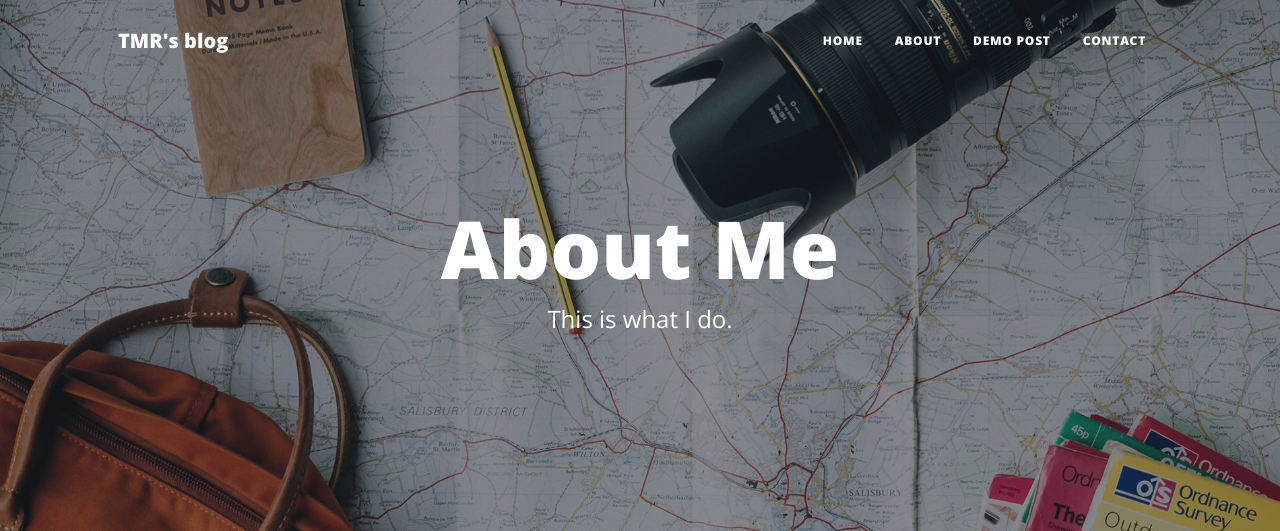
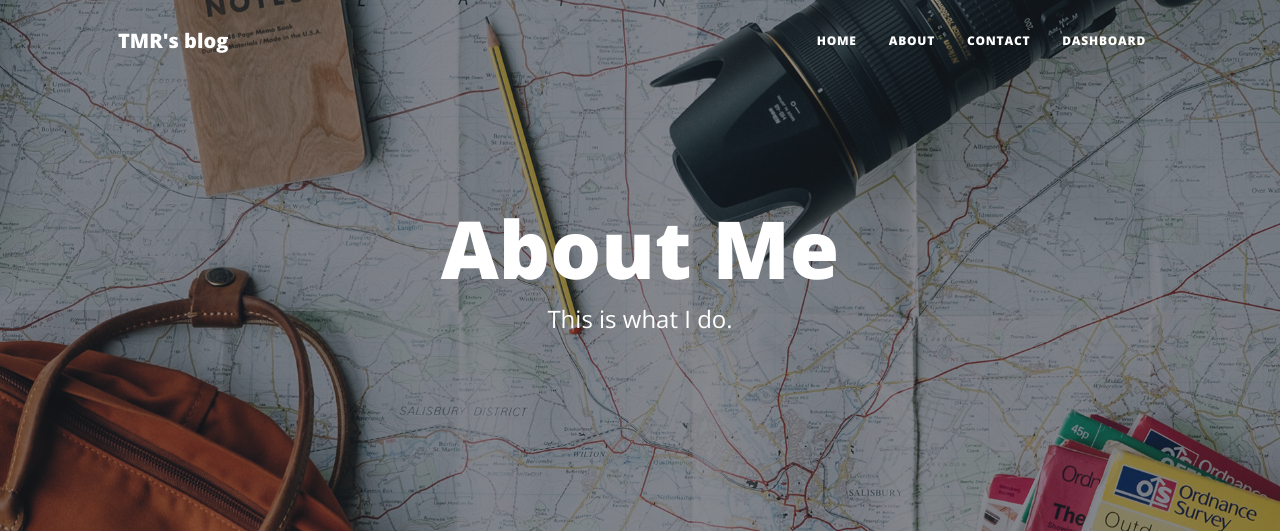
Before and after one commit to MitThakkar24/DataScience, a Flask app: page /about in a window 1280 px wide. Shown: the top 531 px of the page. Run offline with Flask 3, Linux system fonts and the light colour scheme; some libraries are stand-ins or nearby versions.

Commit message:
Added Dashboard Navigation

```diff
--- a/Flask/FlaskWebApplication/templates/layout.html
+++ b/Flask/FlaskWebApplication/templates/layout.html
@@ -28,8 +28,9 @@
                     <ul class="navbar-nav ms-auto py-4 py-lg-0">
                         <li class="nav-item"><a class="nav-link px-lg-3 py-3 py-lg-4" href="/">Home</a></li>
                         <li class="nav-item"><a class="nav-link px-lg-3 py-3 py-lg-4" href="/about">About</a></li>
-                        <li class="nav-item"><a class="nav-link px-lg-3 py-3 py-lg-4" href="/post">Demo Post</a></li>
                         <li class="nav-item"><a class="nav-link px-lg-3 py-3 py-lg-4" href="/contact">Contact</a></li>
+                        <li class="nav-item"><a class="nav-link px-lg-3 py-3 py-lg-4" href="/dashboard">Dashboard</a></li>
+
                     </ul>
                 </div>
             </div>
--- a/Flask/FlaskWebApplication/templates/login.html
+++ b/Flask/FlaskWebApplication/templates/login.html
@@ -1,3 +1,6 @@
+
+
+
 <!doctype html>
 <html lang="en">
   <head>
@@ -38,5 +41,6 @@
     </form>
 
 
+
  </body>
 </html>
```
